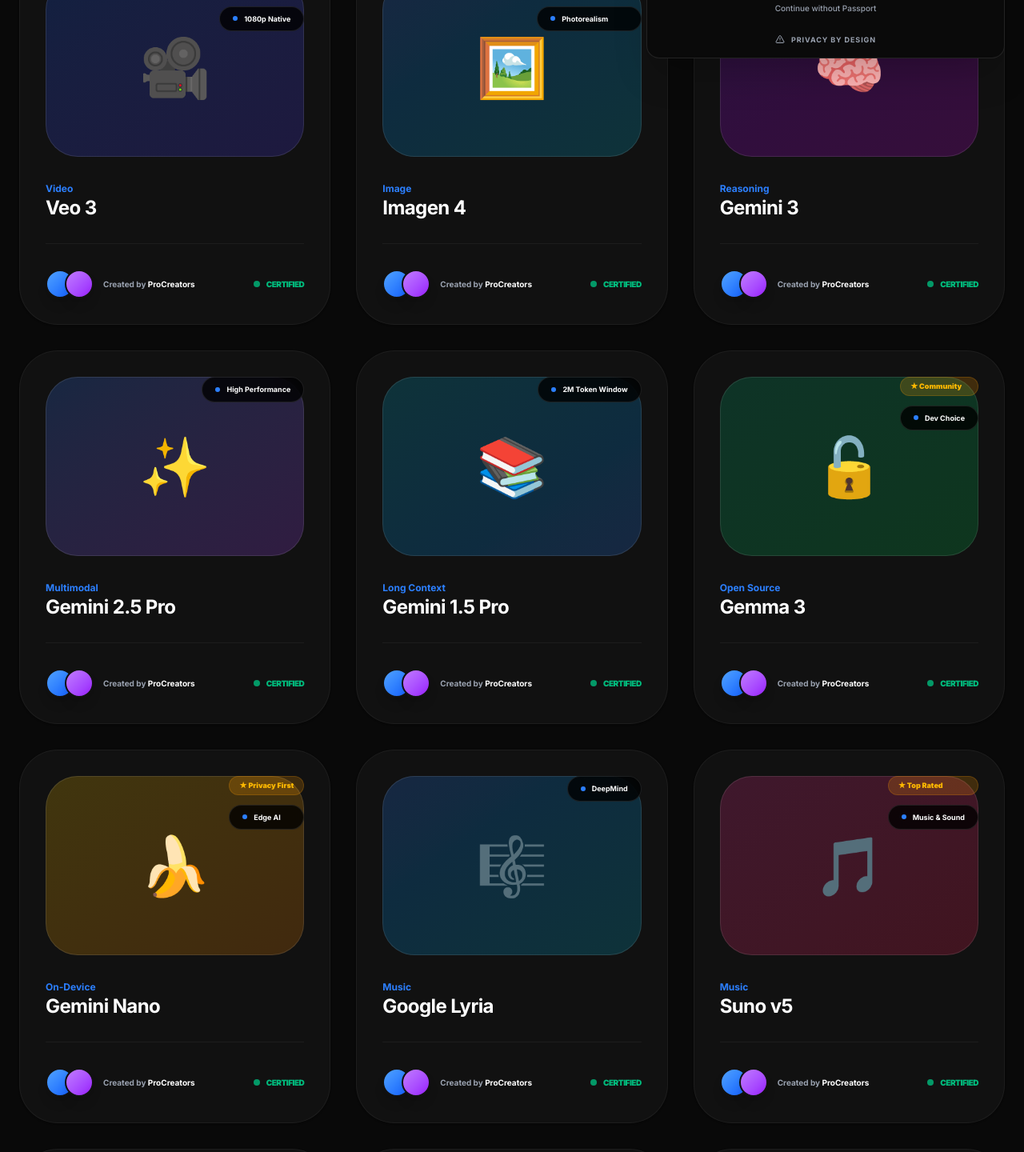
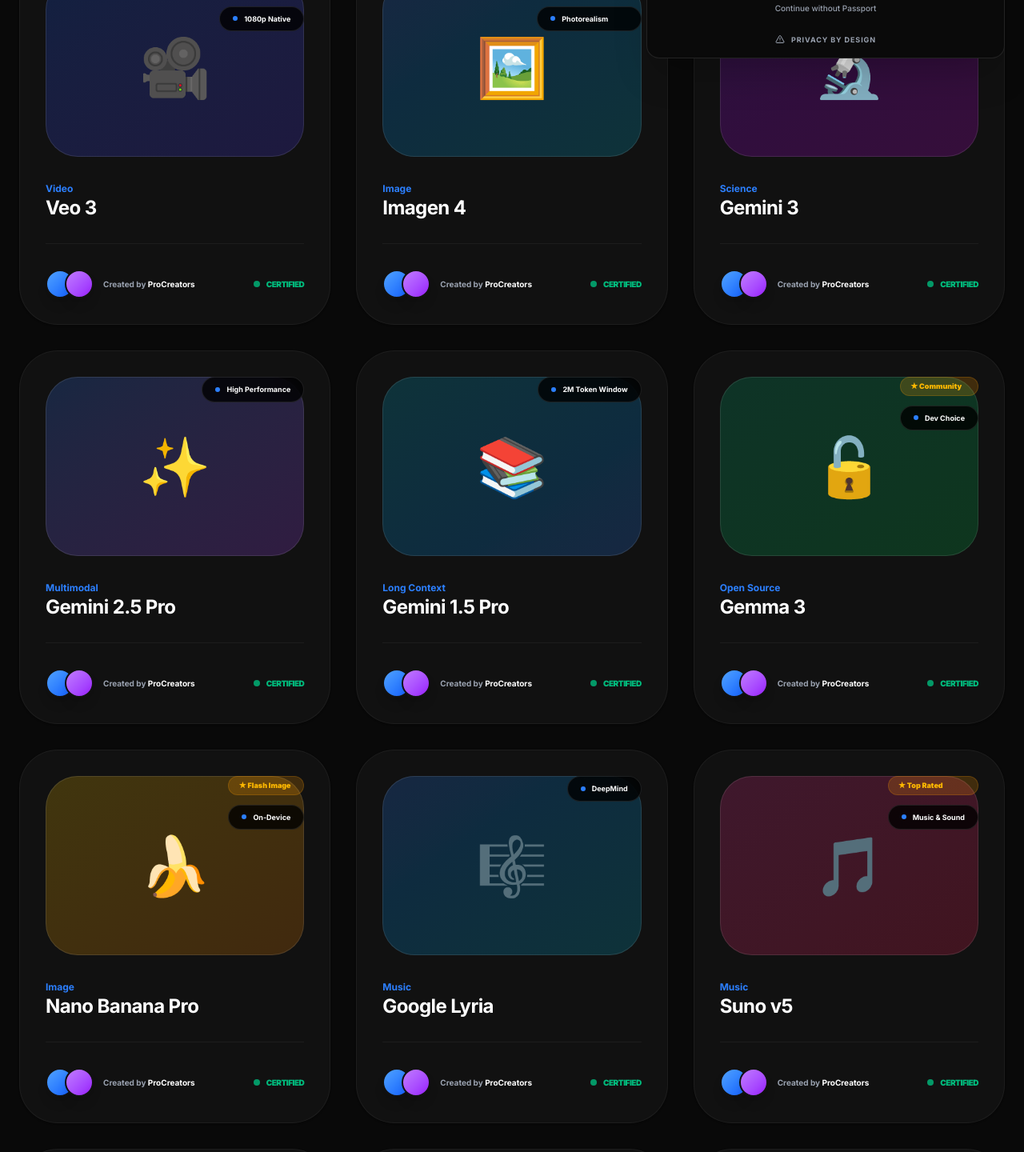
Before and after one commit to adewumi0550/proofa_web, a Next.js app: page /model-garden in a window 1280 px wide. Shown: the part 703-2143 px from the top of the page at 80% size. Built offline with nearby package versions, Linux system fonts and the light colour scheme.

Commit message:
update model garden

```diff
--- a/src/components/dashboard/model-garden-view.tsx
+++ b/src/components/dashboard/model-garden-view.tsx
@@ -42,11 +42,11 @@
                     // Google Top-Tier
                     { title: "Veo 3", tag: "Video", icon: "🎥", color: "from-blue-600/20 to-indigo-600/20", plays: "1080p Native", badge: "New Arrival" },
                     { title: "Imagen 4", tag: "Image", icon: "🖼️", color: "from-blue-500/20 to-cyan-500/20", plays: "Photorealism", badge: "Google High-Fidelity" },
-                    { title: "Gemini 3", tag: "Reasoning", icon: "🧠", color: "from-purple-600/20 to-fuchsia-600/20", plays: "Next-Gen", badge: "Flagship" },
+                    { title: "Gemini 3", tag: "Science", icon: "🔬", color: "from-purple-600/20 to-fuchsia-600/20", plays: "Deep Research", badge: "Study Anything" },
                     { title: "Gemini 2.5 Pro", tag: "Multimodal", icon: "✨", color: "from-blue-500/20 to-purple-500/20", plays: "High Performance" },
                     { title: "Gemini 1.5 Pro", tag: "Long Context", icon: "📚", color: "from-cyan-500/20 to-blue-500/20", plays: "2M Token Window" },
                     { title: "Gemma 3", tag: "Open Source", icon: "🔓", color: "from-emerald-500/20 to-green-500/20", plays: "Dev Choice", badge: "Community" },
-                    { title: "Gemini Nano", tag: "On-Device", icon: "🍌", color: "from-yellow-400/20 to-orange-400/20", plays: "Edge AI", badge: "Privacy First" },
+                    { title: "Nano Banana Pro", tag: "Image", icon: "🍌", color: "from-yellow-400/20 to-orange-400/20", plays: "On-Device", badge: "Flash Image" },
                     { title: "Google Lyria", tag: "Music", icon: "🎼", color: "from-blue-500/20 to-cyan-500/20", plays: "DeepMind" },
 
                     // Music & Sound
```
